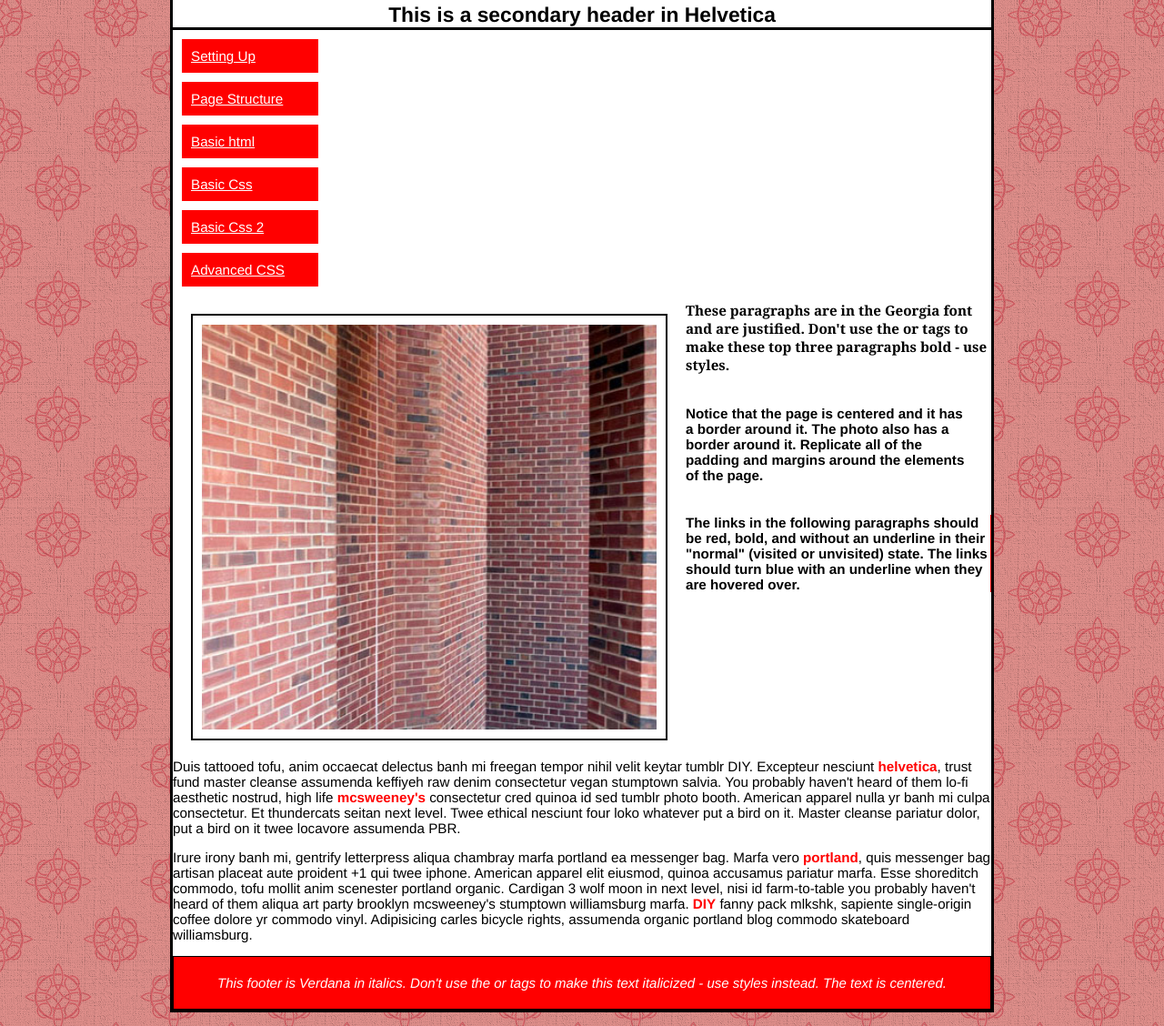
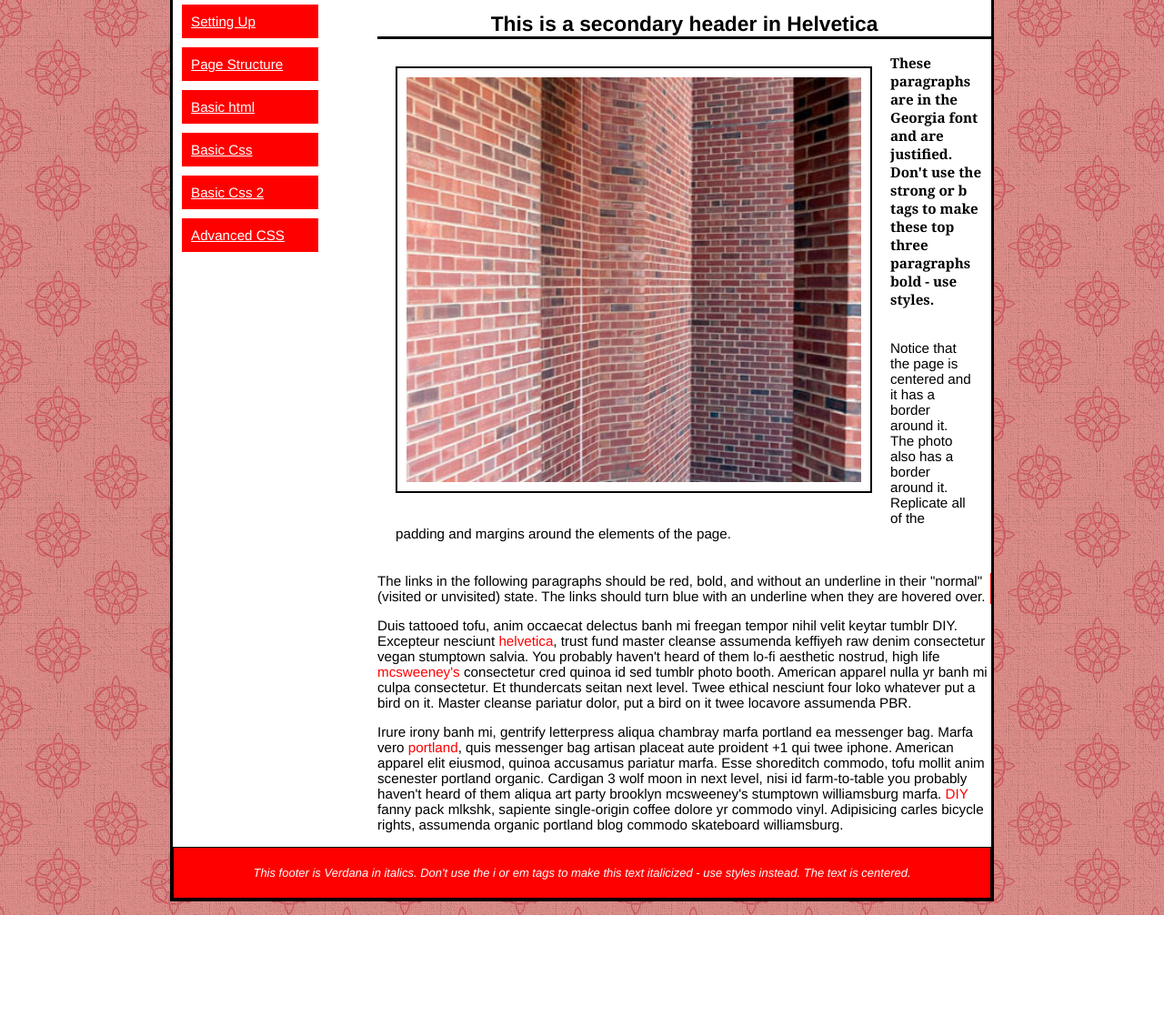
Before and after one commit to jkstac1/newCTK301, a plain HTML site: page assigment6.html in a window 1280 px wide. Shown: the part 111-1239 px from the top of the page at 91% size. After the commit the page ends 1117 px from the top, so only its background shows below. Drawn offline with Linux system fonts and the light colour scheme.

Commit message:
Add files via upload

```diff
--- a/assigment6.html
+++ b/assigment6.html
@@ -7,8 +7,8 @@
 </head>
 <body>
 <div id="wrapper">
-    <h1>This header is Helvetica and is not bold</h1>
-    <h2>This is a secondary header in Helvetica</h2>
+    <header><h1>This header is Helvetica and is not bold</h1></header>
+
 <nav>
 <ul>
     <li><a href="week04example.html">Setting Up</a></li>
@@ -19,23 +19,28 @@
     <li><a href="week04example.html">Advanced CSS</a></li>
 </ul>
 
-        <img class="floatimage" src="a61.jpg">
 </nav>
+    <main>
+    <h2>This is a secondary header in Helvetica</h2>
 
-    <p class="p1"> These paragraphs are in the Georgia font and are justified. Don't use the <strong> or <b> tags to make these top three paragraphs bold - use styles.
+    <img class="floatimage" src="a61.jpg">
+
+    <p class="p1"> These paragraphs are in the Georgia font and are justified. Don't use the strong or b tags to make these top three paragraphs bold - use styles.
     </p>
 
     <p class="p2">Notice that the page is centered and it has a border around it. The photo also has a border around it. Replicate all of the padding and margins around the elements of the page.</p>
 
     <p class="p3">The links in the following paragraphs should be red, bold, and without an underline   in  their "normal"  (visited    or unvisited) state. The links should turn blue with an underline when they are hovered over.</p>
 
-        <p class="p4">Duis tattooed tofu, anim occaecat delectus banh mi freegan tempor nihil velit keytar tumblr DIY. Excepteur nesciunt <span class= "color">helvetica</span>, trust fund master cleanse assumenda keffiyeh raw denim consectetur vegan stumptown salvia. You probably haven't heard of them lo-fi aesthetic nostrud, high life <span class= "color">mcsweeney's</span> consectetur cred quinoa id sed tumblr photo booth. American apparel nulla yr banh mi culpa consectetur. Et thundercats seitan next level. Twee ethical nesciunt four loko whatever put a bird on it. Master cleanse pariatur dolor, put a bird on it twee locavore assumenda PBR.</p>
+    <p class="p4">Duis tattooed tofu, anim occaecat delectus banh mi freegan tempor nihil velit keytar tumblr DIY. Excepteur nesciunt <span class= "color">helvetica</span>, trust fund master cleanse assumenda keffiyeh raw denim consectetur vegan stumptown salvia. You probably haven't heard of them lo-fi aesthetic nostrud, high life <span class= "color">mcsweeney's</span> consectetur cred quinoa id sed tumblr photo booth. American apparel nulla yr banh mi culpa consectetur. Et thundercats seitan next level. Twee ethical nesciunt four loko whatever put a bird on it. Master cleanse pariatur dolor, put a bird on it twee locavore assumenda PBR.</p>
 
     <p class="p5">Irure irony banh mi, gentrify letterpress aliqua chambray marfa portland ea messenger bag. Marfa vero <span class= "color">portland</span>, quis messenger bag artisan placeat aute proident +1 qui twee iphone. American apparel elit eiusmod, quinoa accusamus pariatur marfa. Esse shoreditch commodo, tofu mollit anim scenester portland organic. Cardigan 3 wolf moon in next level, nisi id farm-to-table you probably haven't heard of them aliqua art party brooklyn mcsweeney's stumptown williamsburg marfa. <span class= "color">DIY</span> fanny pack mlkshk, sapiente single-origin coffee dolore yr commodo vinyl. Adipisicing carles bicycle rights, assumenda organic portland blog commodo skateboard williamsburg.
     </p>
+</main>
 
-    <p class="footer">This footer is Verdana in italics. Don't use the <i> or <em> tags to make this text italicized - use styles instead. The text is centered.
-    </p>
+    <footer><p class="footer">This footer is Verdana in italics. Don't use the i or em tags to make this text italicized - use styles instead. The text is centered.
+    </p></footer>
+
 
         </div>
     </body>
--- a/stylesheeet.css
+++ b/stylesheeet.css
@@ -86,8 +86,6 @@ nav li a {
 
 .color {
    color: #ff0000;
-   font-weight: bold;
-   font-stretch: expanded;
 }
 
 #wrapper {
@@ -96,6 +94,22 @@ nav li a {
     width: 900px;
     border: 3px solid #000000;
     background-color: #ffffff;
+    display: grid;
+    grid-template-columns: repeat(12, 1fr);
+}
+
+header {
+    grid-column: span 12;
+    border: 1px color: #000000;
+}
+
+nav {
+    grid-column: span 3;
+
+}
+
+main {
+    grid-column: span 9;
 }
 
 .p4, p5 {
@@ -111,6 +125,10 @@ nav li a {
     background-color: #ff0000;
     font-style: italic;
     font-weight: 0;
-    font-size: 15px;
+    font-size: 13px;
     text-align: center;
 }
+
+footer {
+    grid-column: span 12;
+}
```
